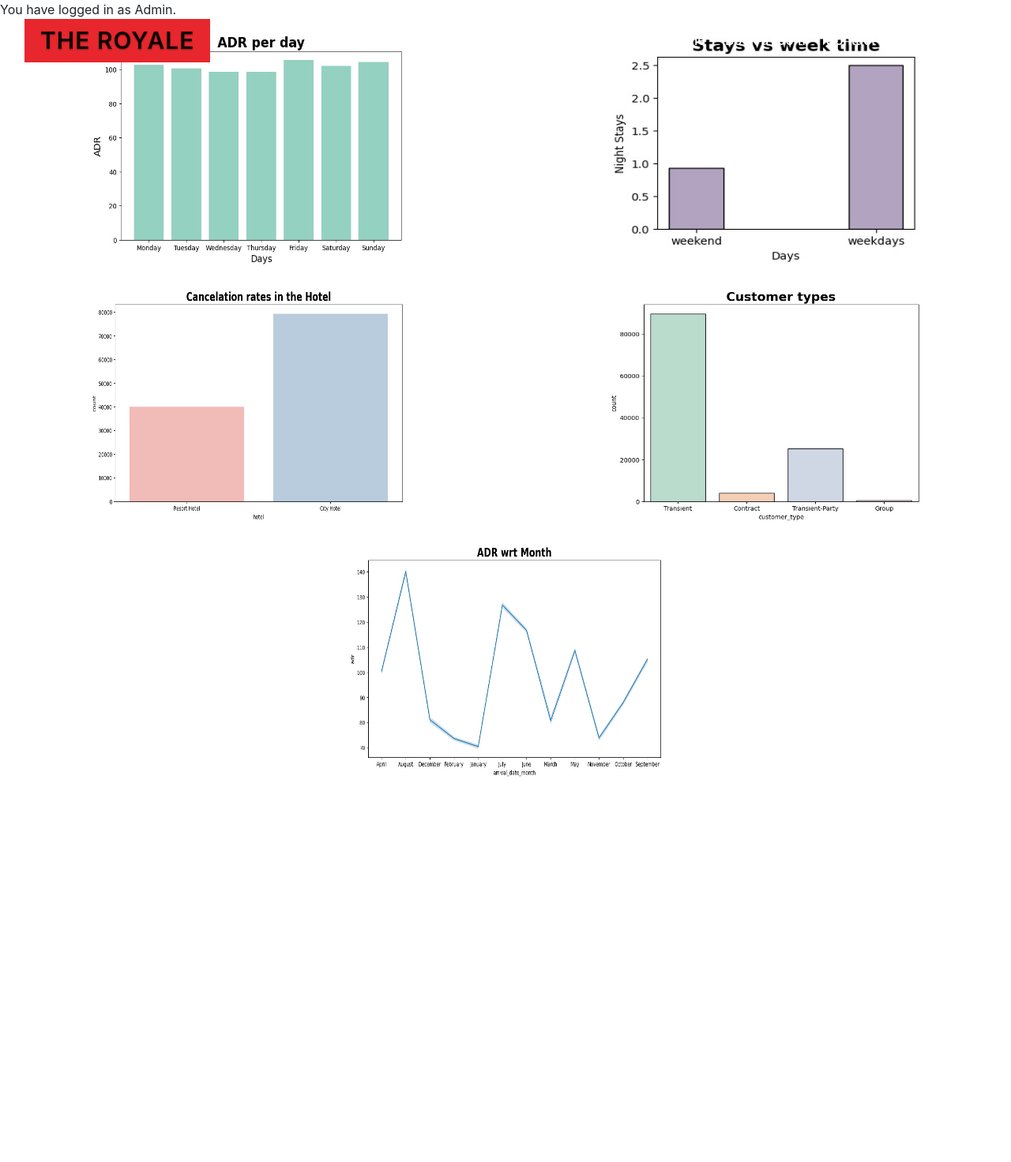
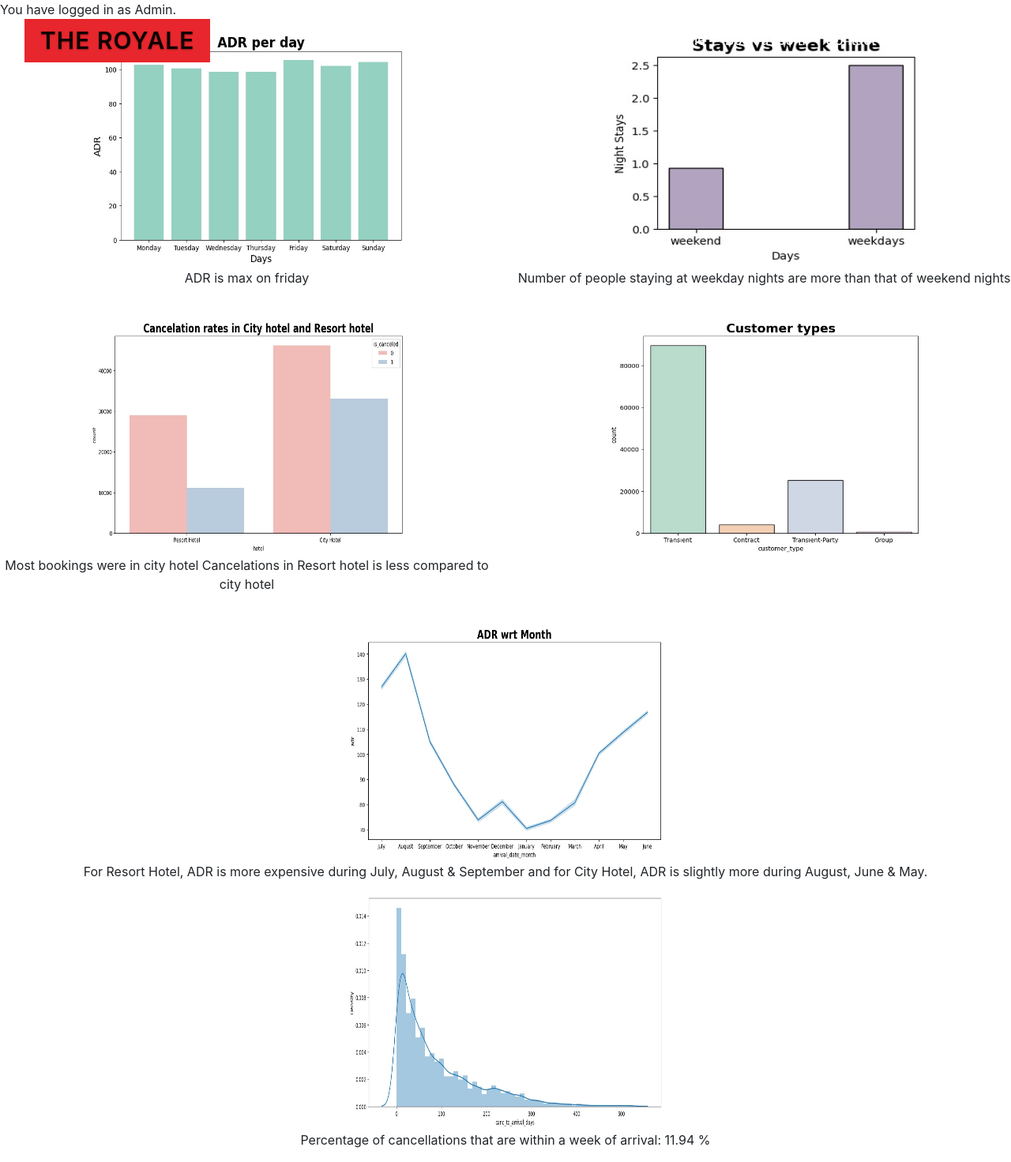
Before and after one commit to nupur-shiturkar/Hotel-Management-System, a Flask app: page /admin in a window 1280 px wide. Shown: the whole page at 79% size. Before the commit the page ends 984 px from the top, so only its background shows below. Run offline with Flask 2, Linux system fonts and the light colour scheme; parts of the project's set-up code (start-up, migrations or seed data) failed here and were passed over; some libraries are stand-ins or nearby versions.

Commit message:
Add changes

```diff
--- a/app.py
+++ b/app.py
@@ -37,6 +37,7 @@ def home():
     dnac = cur.fetchall()
     cur.close()
     return render_template('home.html',sac=sac,snac=snac,dac=dac,dnac=dnac)
+
 
 
 @app.route('/register', methods=['GET','POST'] )
--- a/hotel.sql
+++ b/hotel.sql
@@ -22,7 +22,7 @@ SET time_zone = "+00:00";
 CREATE TABLE IF NOT EXISTS `accounts` (
       `id` int(11) NOT NULL AUTO_INCREMENT,
       `username` varchar(50) NOT NULL,
-      `contact` int(10) NOT NULL ,
+      `contact` varchar(10) NOT NULL ,
       `email` varchar(100) NOT NULL,
       `password` varchar(255) NOT NULL,
 
--- a/templates/admin.html
+++ b/templates/admin.html
@@ -10,15 +10,19 @@
 <div class="row">
     <div class="col-lg-6">
         <img src="static/adrPerday.jpg" alt="" height="300px" width="400px">
+        <p>ADR is max on friday</p>
     </div>
     <div class="col-lg-6">
         <img src="static/nightStayed.jpg" alt="" height="300px" width="400px">
+        <p>Number of people staying at weekday nights are more than that of weekend nights</p>
     </div>
 </div>
 <br>
 <div class="row">
     <div class="col-lg-6">
         <img src="static/cancellation.jpg" alt="" height="300px" width="400px">
+        <p>Most bookings were in city hotel
+            Cancelations in Resort hotel is less compared to city hotel</p>
     </div>
     <div class="col-lg-6">
         <img src="static/customers.jpg" alt="" height="300px" width="400px">
@@ -28,6 +32,11 @@
 <div class="row">
     <div class="col-lg-12">
         <img src="static/adrPerMonth.jpg" alt="" height="300px" width="400px">
+        <p>For Resort Hotel, ADR is more expensive during July, August & September and for City Hotel, ADR is slightly more during August, June & May.</p>
+    </div>
+    <div class="col-lg-12">
+        <img src="static/cancellationsPerWeek.jpg" alt="" height="300px" width="400px">
+        <p>Percentage of cancellations that are within a week of arrival:  11.94 %</p>
     </div>
 </div>
 </center>
--- a/templates/includes/_navbar.html
+++ b/templates/includes/_navbar.html
@@ -86,7 +86,7 @@
             <a class="nav-link" href="/logout">Log-out<span class="sr-only">(current)</span></a>
           </li>
           <li class="nav-item active">
-            <a class="nav-link" href="/logout">Hello, {{session['username']}}<span class="sr-only">(current)</span></a>
+            <a class="nav-link" href="/">Hello, {{session['username']}}<span class="sr-only">(current)</span></a>
           </li>
           {% else %}
           <li class="nav-item active">
--- a/templates/login.html
+++ b/templates/login.html
@@ -25,13 +25,8 @@
             <br>
             <a class="forgot-password" href="#">Forgot Password</a>
             <br>
-<<<<<<< HEAD
-            <a href="/register"><button type="button" class="register-button login-button btn btn-dark sign-up-button">Register/ Sign Up</button></a>
-
-=======
             <br>
             <a href="/register"><button type="button" class="register-button login-button btn btn-dark sign-up-button">Register/ Sign Up</button></a>
->>>>>>> f90386f9ecaebf3c7926c2477b166174f622d657
             </div>
         </div>
     </form>
```
Also changed, not shown: data.py (+14 -2 lines), static/adrPerMonth.jpg, static/adrPerday.jpg, static/cancellation.jpg, static/cancellationsPerWeek.jpg (added), static/customers.jpg, static/nightStayed.jpg.
